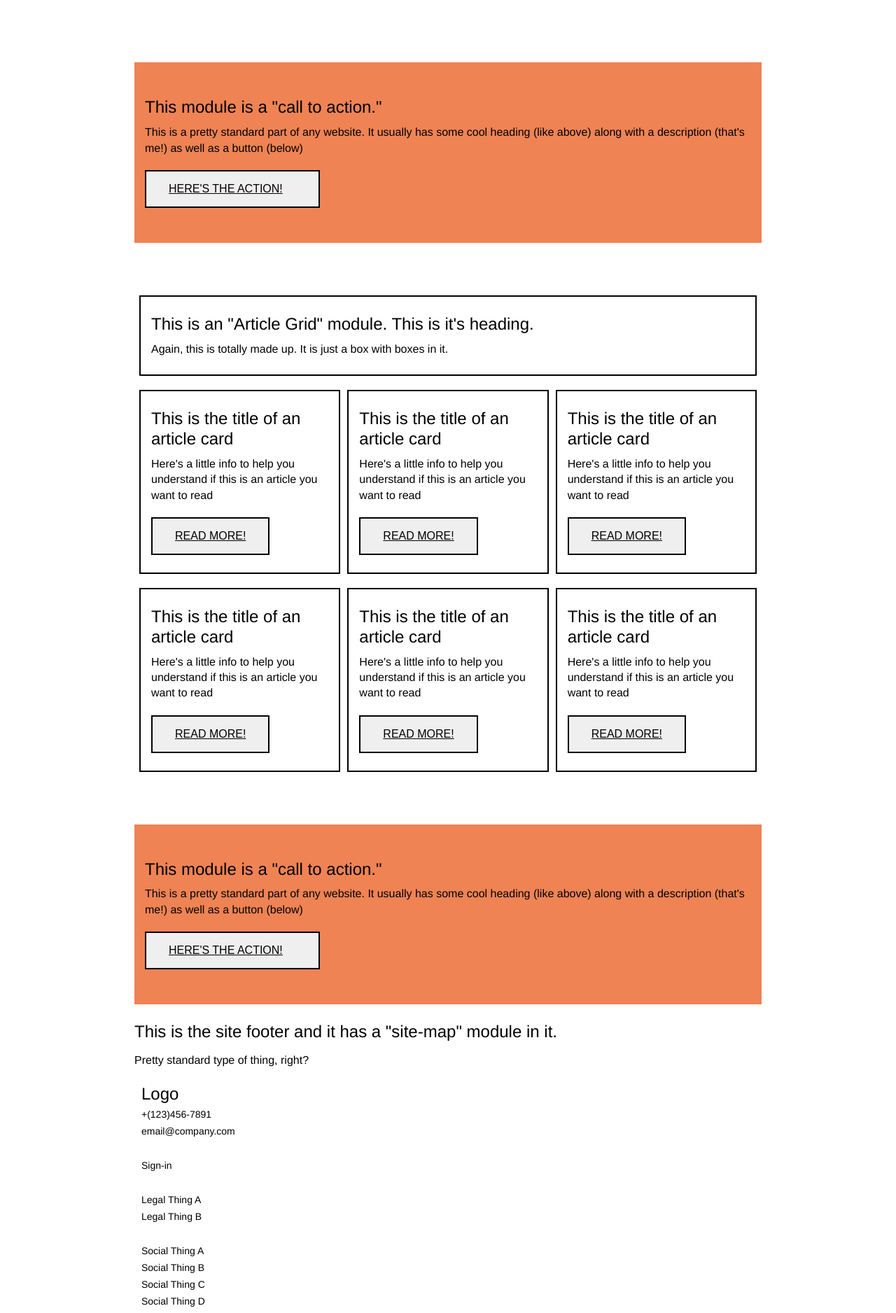
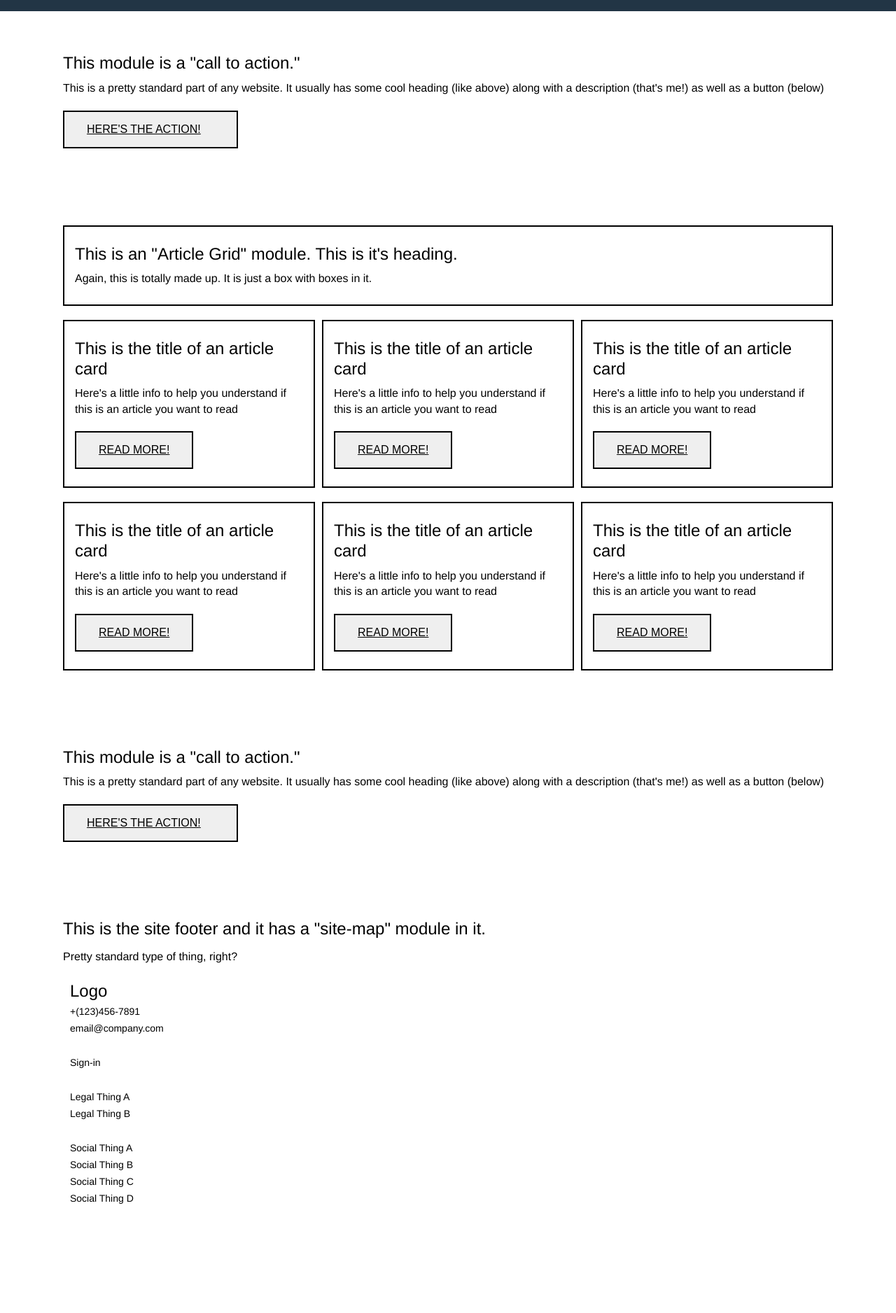
Before and after one commit to alex-vong/website-layout-template, a PHP site: page / in a window 1280 px wide. Shown: the part 621-2497 px from the top of the page at 70% size. After the commit the page ends 2341 px from the top, so only its background shows below. Run offline with PHP 8.4, Linux system fonts and the light colour scheme.

Commit message:
changed bg color of landing container, made header sticky

```diff
--- a/css/styles.css
+++ b/css/styles.css
@@ -10,9 +10,18 @@
     --accent: #EF8354;
     --light-pen:  #4f5d75;
     --gray: #bfc0c0;
+    --gray:  #e1e1e1;
+
+
+
+    --bg-dark: #223545;
+    --marker:  #7dc587;
+    --pen: #f5f5ee;
+    --highlighter: #dcde78;
 
     --border:  2px solid black;
     --padding-sm: 20px 15px;
+    --padding-sm-top:  20px 0;
     --padding-med:  25px 15px;
     --padding-med-top: 25px 0;
     --padding-lg-top: 50px 0;
@@ -130,27 +139,18 @@ nav.site-menu-bar {
     gap:  10px;
 }
 
-.landing-cta button {
-    /*border:  none;*/
-
-}
-
-
-
 .landing-cta button a {
     text-decoration: none;
 }
 
 
+
+
 /*cta css*/
 
-/*.cta * {
-    border:  var(--border);
-}
-*/
-
 .call-to-action {
-    padding: var(--padding-med-top);
+    padding: 60px 15px;
+    /*padding: inherit 15px;*/
 }
 
 
@@ -158,19 +158,14 @@ nav.site-menu-bar {
     display: flex;
     flex-direction: column;
     gap:  10px;
-
-    padding:  var(--padding-lg);
-    background-color: var(--accent);
-
+    /*padding:  var(--padding-sm);*/
 
 }
 
 
 .cta button {
-    /*display:  inline-block;*/
     width:  min(70%, 250px);
 }
-
 
 
 button {
@@ -215,24 +210,15 @@ button a {
     border:  var(--border);
     padding:  var(--padding-med);
 }
-/*.ag-container .card-container .grid-card {
-    display:  flex;
-    flex-direction: column;
-    align-items: flex-start;
 
-}*/
-/*.card-container {
-    padding:  25px 10px;
-    border:  var(--border);
-
-}
-*/
 
 
 /*footer css*/
-.footer-container * {
-    /*border:  1px solid red;*/
+
+.footer {
+    padding: var(--padding-lg);
 }
+
 
 .footer-container {
     display: flex;
@@ -266,6 +252,20 @@ button a {
 
 @media (min-width: 700px) {
 
+    inner-column {
+        width:  min(90%, 1100px);
+        margin: auto;
+    }
+
+    .site-menu-bar a:last-child {
+        margin-left: 4rem;
+}
+
+
+    .landing inner-column, header inner-column {
+        width: min(90%, 1200px);
+    }
+
 
     .landing-container {
         display:  flex;
@@ -298,7 +298,7 @@ button a {
 
     .article-grid .ag-card-grid {
         display: grid;
-        grid-template-columns: repeat(auto-fit, minmax(250px, 2fr));
+        grid-template-columns: repeat(auto-fit, minmax(300px, 2fr));
         grid-gap: 20px 10px;
     }
 
@@ -308,10 +308,13 @@ button a {
 
 @media (min-width: 1000px) {
 
-    inner-column:not( .site-header inner-column, .landing inner-column) {
-        width: min(70%, 1000px);
-    }
     .landing-text {
         align-self: center;
     }
+
+    .article-grid .ag-card-grid {
+        display: grid;
+        grid-template-columns: repeat(auto-fit, minmax(300px, 3fr));
+        grid-gap: 20px 10px;
+    }
 }
```
